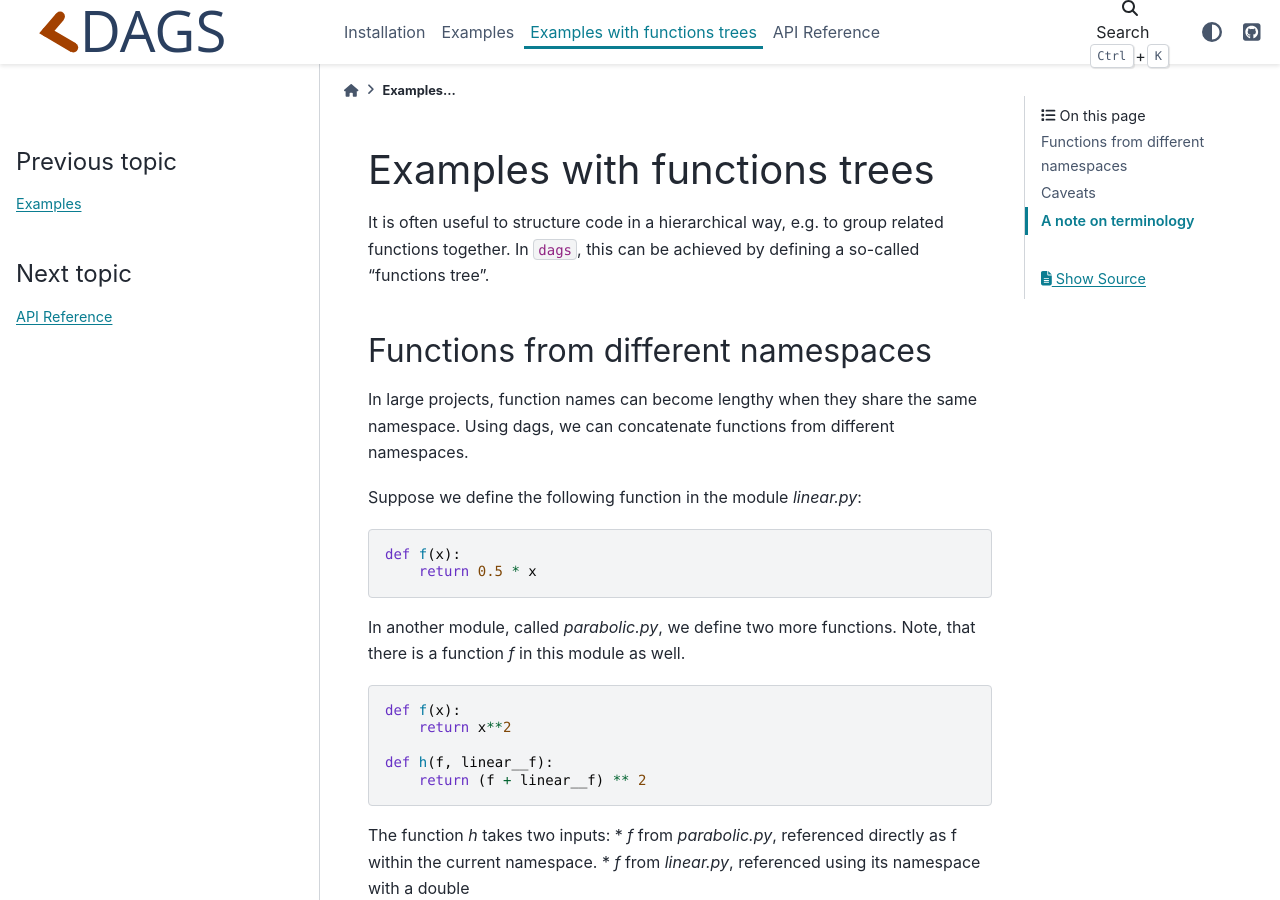
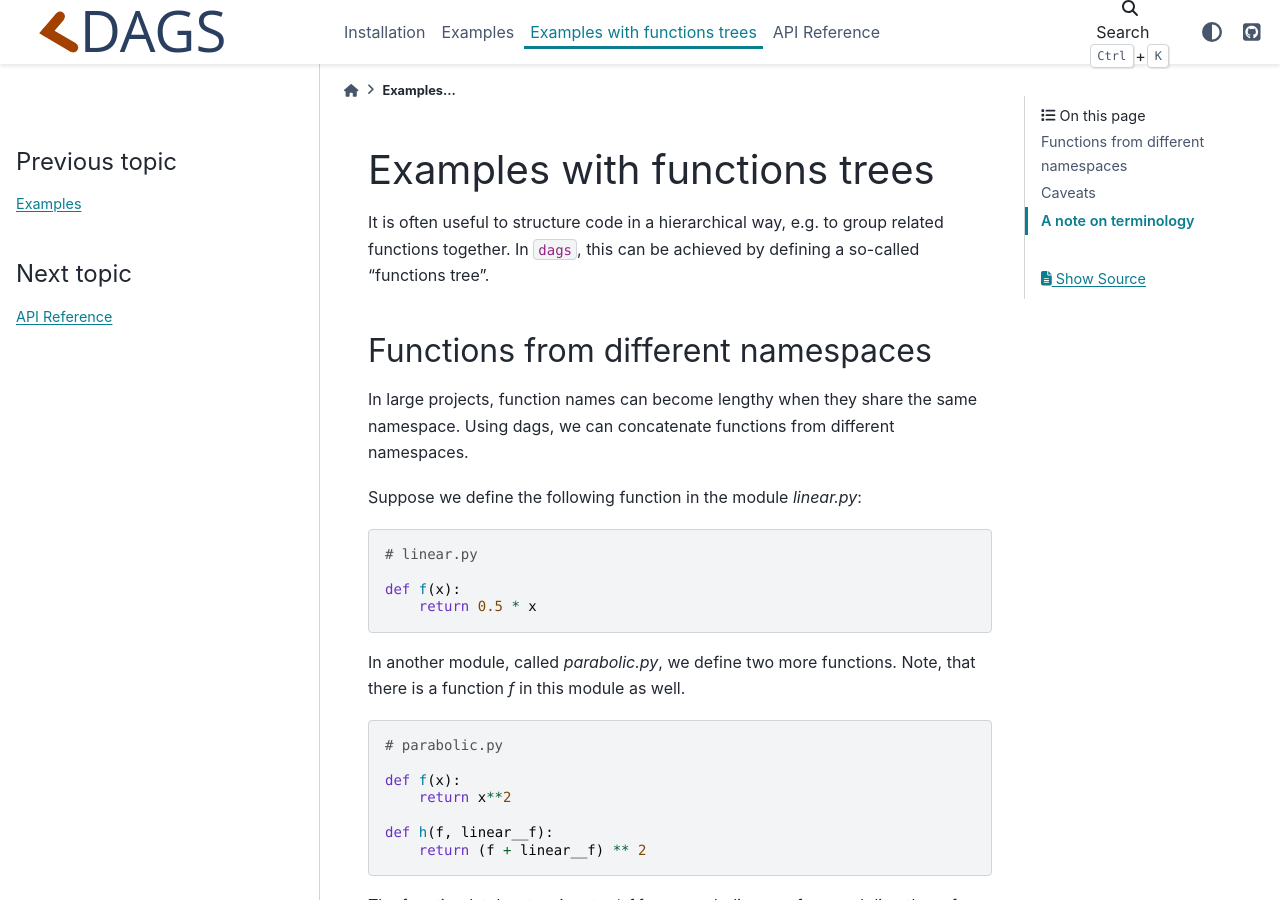
Before and after one commit to OpenSourceEconomics/dags, a Sphinx documentation site: the page built from docs/source/tree_examples.rst, in a window 1280 px wide and 900 px high. Built offline with Sphinx 7.4.7 and the PyData theme 0.15.4, drawn with Linux system fonts in a browser that asks for light colours.

Commit message:
Apply suggestions from code review
Co-authored-by: Tim Mensinger <mensingertim@gmail.com>

```diff
--- a/docs/source/tree_examples.rst
+++ b/docs/source/tree_examples.rst
@@ -17,6 +17,8 @@ Suppose we define the following function in the module `linear.py`:
 
 .. code-block:: python
 
+    # linear.py
+
     def f(x):
         return 0.5 * x
 
@@ -24,6 +26,8 @@ In another module, called `parabolic.py`, we define two more functions. Note,
 that there is a function `f` in this module as well.
 
 .. code-block:: python
+
+    # parabolic.py
 
     def f(x):
         return x**2
```
